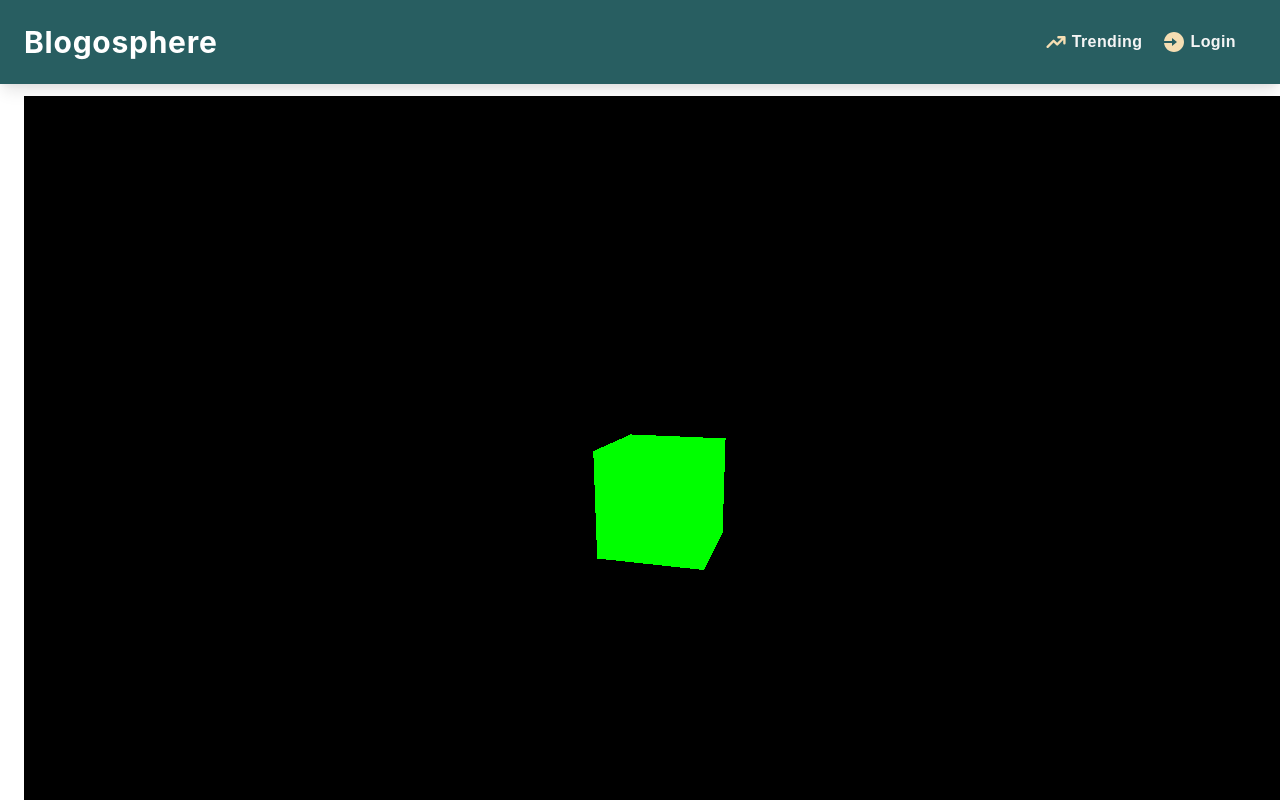
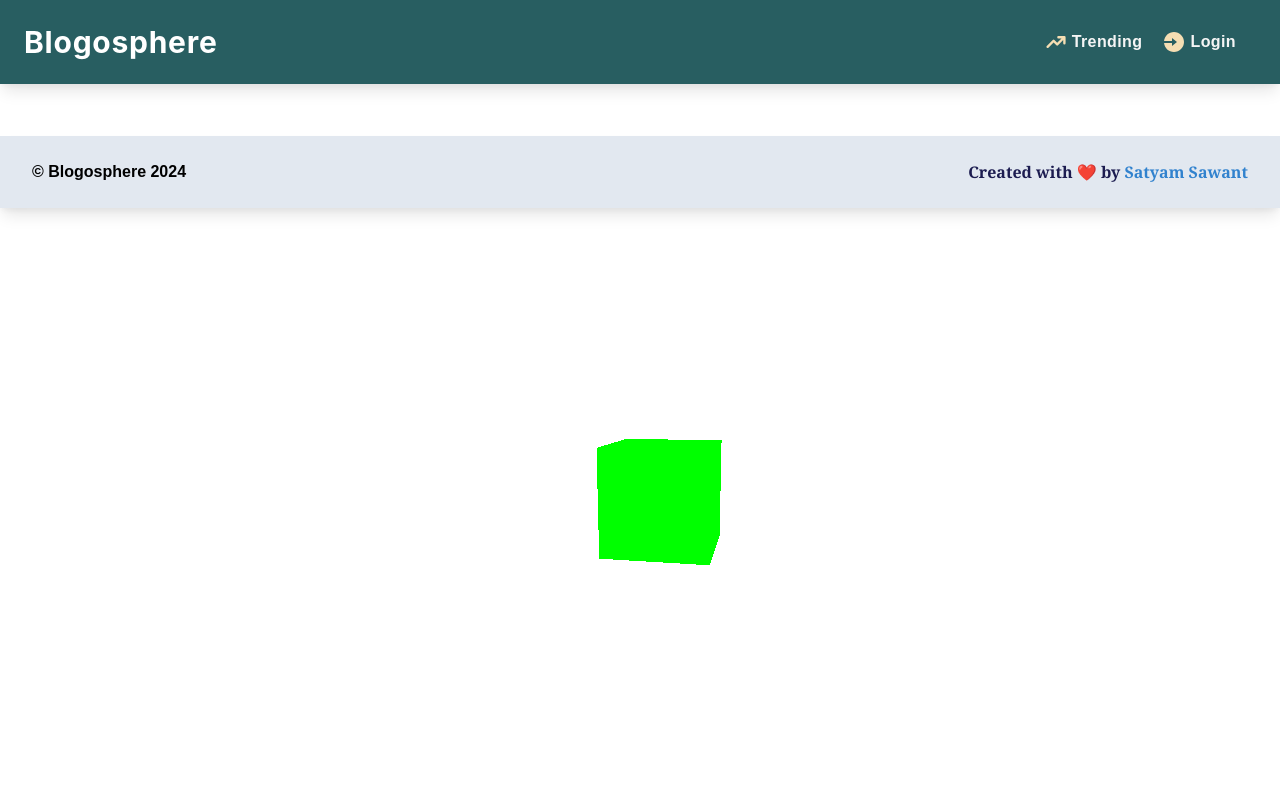
Before and after one commit to SatyamDevGenie/BlogoSphere, a React (Create React App) app in the folder frontend/: page /three in a window 1280 px wide. Shown: the top 800 px of the page. Built offline with nearby package versions, Linux system fonts and the light colour scheme.

Commit message:
give some styling three.js file

```diff
--- a/frontend/src/components/ThreeScene.js
+++ b/frontend/src/components/ThreeScene.js
@@ -6,7 +6,6 @@ const ThreeScene = () => {
   const mountRef = useRef(null);
 
   useEffect(() => {
-    // Set up scene, camera, and renderer
     const scene = new THREE.Scene();
     const camera = new THREE.PerspectiveCamera(
       75,
@@ -14,13 +13,11 @@ const ThreeScene = () => {
       0.1,
       1000
     );
-    const renderer = new THREE.WebGLRenderer();
+    const renderer = new THREE.WebGLRenderer({ alpha: true }); // Set alpha to true for transparency
 
-    // Configure renderer
     renderer.setSize(window.innerWidth, window.innerHeight);
     mountRef.current.appendChild(renderer.domElement);
 
-    // Add a cube
     const geometry = new THREE.BoxGeometry();
     const material = new THREE.MeshBasicMaterial({ color: 0x00ff00 });
     const cube = new THREE.Mesh(geometry, material);
@@ -28,7 +25,6 @@ const ThreeScene = () => {
 
     camera.position.z = 5;
 
-    // Animation loop
     const animate = () => {
       requestAnimationFrame(animate);
       cube.rotation.x += 0.01;
@@ -37,13 +33,26 @@ const ThreeScene = () => {
     };
     animate();
 
-    // Clean up on component unmount
+    const handleResize = () => {
+      camera.aspect = window.innerWidth / window.innerHeight;
+      camera.updateProjectionMatrix();
+      renderer.setSize(window.innerWidth, window.innerHeight);
+    };
+
+    window.addEventListener("resize", handleResize);
+
     return () => {
       mountRef.current.removeChild(renderer.domElement);
+      window.removeEventListener("resize", handleResize);
     };
   }, []);
 
-  return <div ref={mountRef}></div>;
+  return (
+    <div
+      ref={mountRef}
+      style={{ position: "absolute", width: "100%", height: "100%" }}
+    ></div>
+  );
 };
 
 export default ThreeScene;
```
